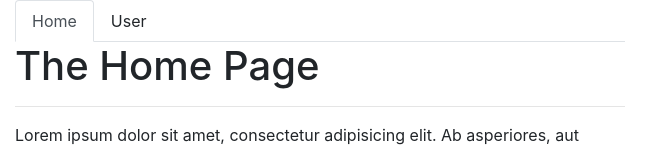
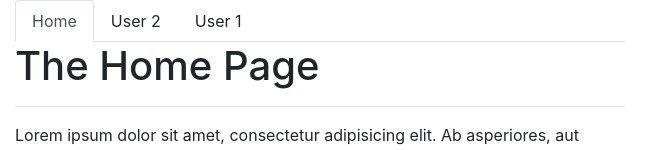
Before and after one commit to Vamosz/VueJSCurse, a Vue app in the folder vue-cli/: page / in a window 1280 px wide. Shown: the top 150 px of the page, without its empty margins (0-647 px from the left). Built offline with nearby package versions, Linux system fonts and the light colour scheme.

Commit message:
Using watch to render the component when route is changed

```diff
--- a/vue-cli/src/components/Header.vue
+++ b/vue-cli/src/components/Header.vue
@@ -2,7 +2,9 @@
     <ul class="nav nav-tabs" id="myTab" role="tablist">
         <a  class="nav-item"><router-link to="/" tag="li" class="nav-link" role="presentation" active-class="active" exact>Home
         </router-link></a>
-        <a class="nav-item" ><router-link to="/user/10" tag="li" class="nav-link" role="presentation" active-class="active">User
+        <a class="nav-item" ><router-link to="/user/2" tag="li" class="nav-link" role="presentation" active-class="active">User 2
+        </router-link></a>
+        <a class="nav-item" ><router-link to="/user/1" tag="li" class="nav-link" role="presentation" active-class="active">User 1
         </router-link></a>
     </ul>
 </template>
--- a/vue-cli/src/components/user/User.vue
+++ b/vue-cli/src/components/user/User.vue
@@ -10,9 +10,14 @@
 </template>
 <script>
     export default {
-        data(){
+        data() {
             return {
                 id: this.$route.params.id
+            }
+        },
+        watch: {
+            '$route'(to) {
+                this.id = to.params.id;
             }
         },
         methods: {
```
